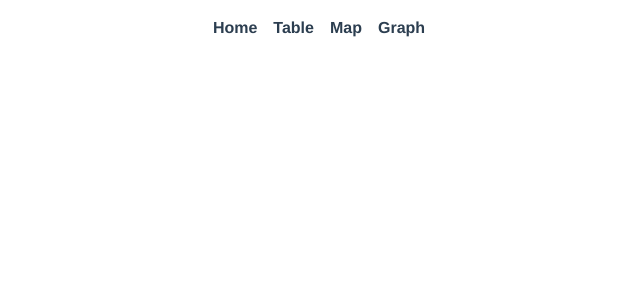
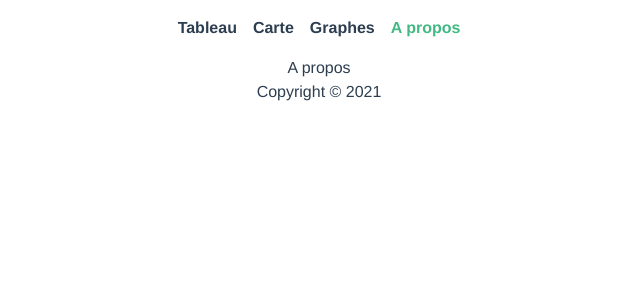
Before and after one commit to Julie-Ha/ihm_project, a Vue app: page /about in a window 1280 px wide. Shown: the top 300 px of the page, without its empty margins (321-961 px from the left). Built offline with nearby package versions, Linux system fonts and the light colour scheme; what vue-apexcharts would draw is missing.

Commit message:
add footer + navbar components

```diff
--- a/src/App.vue
+++ b/src/App.vue
@@ -1,39 +1,20 @@
 <template>
   <div id="app">
-      <div id="nav" class="d-inline-flex p-2 bd-highlight">
-      <router-link to="/" class="p-2">Home</router-link>
-      <router-link to="/table" class="p-2">Table</router-link>
-      <router-link to="/map" class="p-2">Map</router-link>
-      <router-link to="/graph" class="p-2">Graph</router-link>
-    </div>
-    <router-view/>
+      <Navbar />
+      <Footer />
   </div>
 </template>
 
 <script>
-
+import Navbar from "./components/Navbar"
+import Footer from "./components/Footer"
 
 export default {
   name: "App",
+  components: {
+    Navbar,
+    Footer
+  },
 
 };
 </script>
-<style lang="scss">
-#app {
-  font-family: Avenir, Helvetica, Arial, sans-serif;
-  -webkit-font-smoothing: antialiased;
-  -moz-osx-font-smoothing: grayscale;
-  text-align: center;
-  color: #2c3e50;
-}
-#nav {
-  padding: 30px;
-  a {
-    font-weight: bold;
-    color: #2c3e50;
-    &.router-link-exact-active {
-      color: #42b983;
-    }
-  }
-}
-</style>
--- /dev/null
+++ b/src/components/About.vue
@@ -0,0 +1,12 @@
+<template>
+  <div id="about">
+      A propos
+  </div>
+</template>
+
+<script>
+
+export default {
+  name: "About",
+};
+</script>
--- a/src/components/Home.vue
+++ b/src/components/Footer.vue
@@ -1,12 +1,13 @@
 <template>
-  <div class="home">
-    Hello
+  <div id="footer">
+      Copyright © 2021
   </div>
 </template>
 
 <script>
 
 export default {
-  name: 'Home',
-}
+  name: "Footer",
+
+};
 </script>
--- a/src/components/Navbar.vue
+++ b/src/components/Navbar.vue
@@ -1,11 +1,39 @@
 <template>
-  <div class="navbar">
-
+  <div id="app">
+      <div id="nav" class="d-inline-flex p-2 bd-highlight">
+      <router-link to="/table" class="p-2">Tableau</router-link>
+      <router-link to="/map" class="p-2">Carte</router-link>
+      <router-link to="/graph" class="p-2">Graphes</router-link>
+      <router-link to="/about" class="p-2">A propos</router-link>
+    </div>
+    <router-view/>
   </div>
 </template>
 
 <script>
+
+
 export default {
-  name: 'Navbar',
+  name: "Navbar",
+
+};
+</script>
+<style lang="scss">
+#app {
+  font-family: Avenir, Helvetica, Arial, sans-serif;
+  -webkit-font-smoothing: antialiased;
+  -moz-osx-font-smoothing: grayscale;
+  text-align: center;
+  color: #2c3e50;
 }
-</script>
+#nav {
+  padding: 30px;
+  a {
+    font-weight: bold;
+    color: #2c3e50;
+    &.router-link-exact-active {
+      color: #42b983;
+    }
+  }
+}
+</style>
--- a/src/main.js
+++ b/src/main.js
@@ -9,11 +9,6 @@ import './custom.scss'
 import VueApexCharts from "vue-apexcharts";
 import JwPagination from 'jw-vue-pagination'
 import router from './router'
-
-
-
-
-
 
 Vue.use(VueApexCharts);
 Vue.component("apexchart", VueApexCharts);
--- a/src/router/index.js
+++ b/src/router/index.js
@@ -1,18 +1,18 @@
 import Vue from 'vue'
 import VueRouter from 'vue-router'
-import Home from '../components/Home.vue'
 import Table from '../components/Table.vue'
 import Map from '../components/Map.vue'
 import Graph from '../components/Graph.vue'
 import TableFiltre from '../components/TableFiltre.vue'
+import About from '../components/About.vue'
 
 Vue.use(VueRouter)
 
 const routes = [
   {
     path: '/',
-    name: 'Home',
-    component: Home
+    name: 'Table',
+    component: Table
   },
   {
     path: '/table',
@@ -34,6 +34,11 @@ const routes = [
     name: 'TableFiltre',
     component: TableFiltre
   },
+  {
+    path: '/about',
+    name: 'About',
+    component: About
+  },
 ]
 
 const router = new VueRouter({
```
